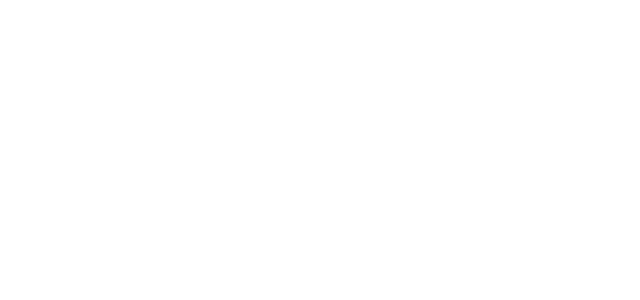
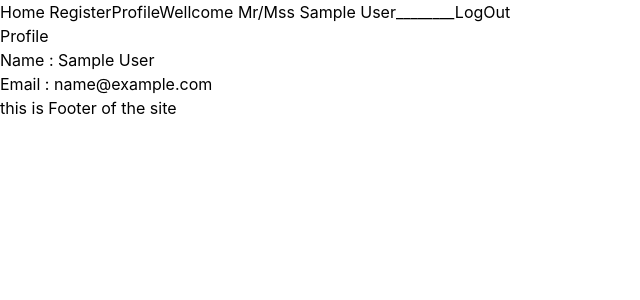
Before and after one commit to EzmarayRahimi/mern-ecommerce-platform, a React (Vite) app in the folder client/: page /profile in a window 1280 px wide. Before the commit this address had no page. Shown: the top 300 px of the page, without its empty margins (0-640 px from the left). Built offline with nearby package versions, Linux system fonts and the light colour scheme; sample sign-in values are in the browser's storage.

Commit message:
Implement protected route

```diff
--- a/client/src/components/Header.jsx
+++ b/client/src/components/Header.jsx
@@ -16,6 +16,7 @@ return(
 <header>
     <Link to="/">Home </Link>
     <Link to="/register">Register</Link>
+    <Link to="/profile">Profile</Link>
     {userInfo ? (<span>Wellcome Mr/Mss {userInfo.name}</span>):(<Link to="/login">Login</Link>)}
 
       <button onClick={handlLogout}> <span> ________</span>LogOut</button>
--- /dev/null
+++ b/client/src/components/ProtectedRoute.jsx
@@ -0,0 +1,14 @@
+import { Outlet, Navigate} from 'react-router-dom'
+import { useAuth } from '../context/AuthContext'
+
+
+function   ProtectedRoute(){
+    const {userInfo} = useAuth()
+
+    if(!userInfo){
+       return <Navigate to="/login" replace/>
+    }
+    return <Outlet/>
+}
+
+export default ProtectedRoute
--- /dev/null
+++ b/client/src/pages/ProfilePage.jsx
@@ -0,0 +1,16 @@
+import { useAuth } from "../context/AuthContext";
+
+function ProfilePage(){
+
+    const {userInfo} = useAuth()
+
+    return(
+        <div>
+                   <h1>Profile</h1>
+             <p>Name : {userInfo.name}</p>
+             <p>Email : {userInfo.email}</p>
+        </div>
+    )
+}
+
+export default ProfilePage
--- a/client/src/routes/AppRoutes.jsx
+++ b/client/src/routes/AppRoutes.jsx
@@ -3,6 +3,8 @@ import MainLayout from '../layouts/MainLayout'
 import HomePage from '../pages/HomePage'
 import LoginPage  from '../pages/LoginPage'
 import RegisterPage  from '../pages/RegisterPage'
+import ProtectedRoute from '../components/ProtectedRoute'
+import ProfilePage from '../pages/ProfilePage'
 
 import {Route, Routes } from 'react-router-dom'
 
@@ -17,6 +19,9 @@ import {Route, Routes } from 'react-router-dom'
             <Route path = "/" element ={<HomePage/>}/>
             <Route path = "/login" element ={<LoginPage/>}/>
             <Route path = "/register" element ={<RegisterPage/>}/>
+            <Route element={<ProtectedRoute/>}>
+                <Route path='/profile' element={<ProfilePage/>}/>
+            </Route>
             </Route>
         </Routes>
        )
```
